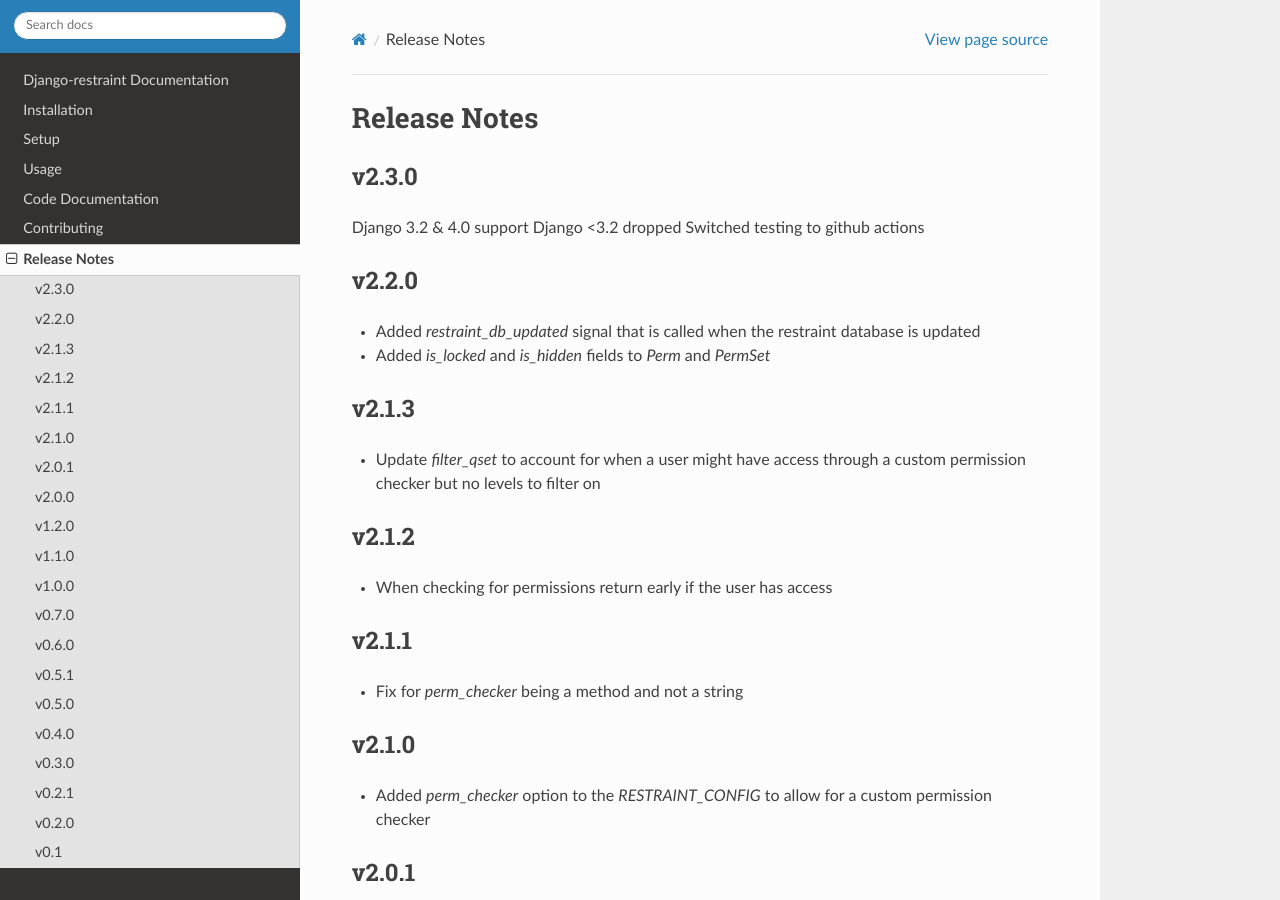
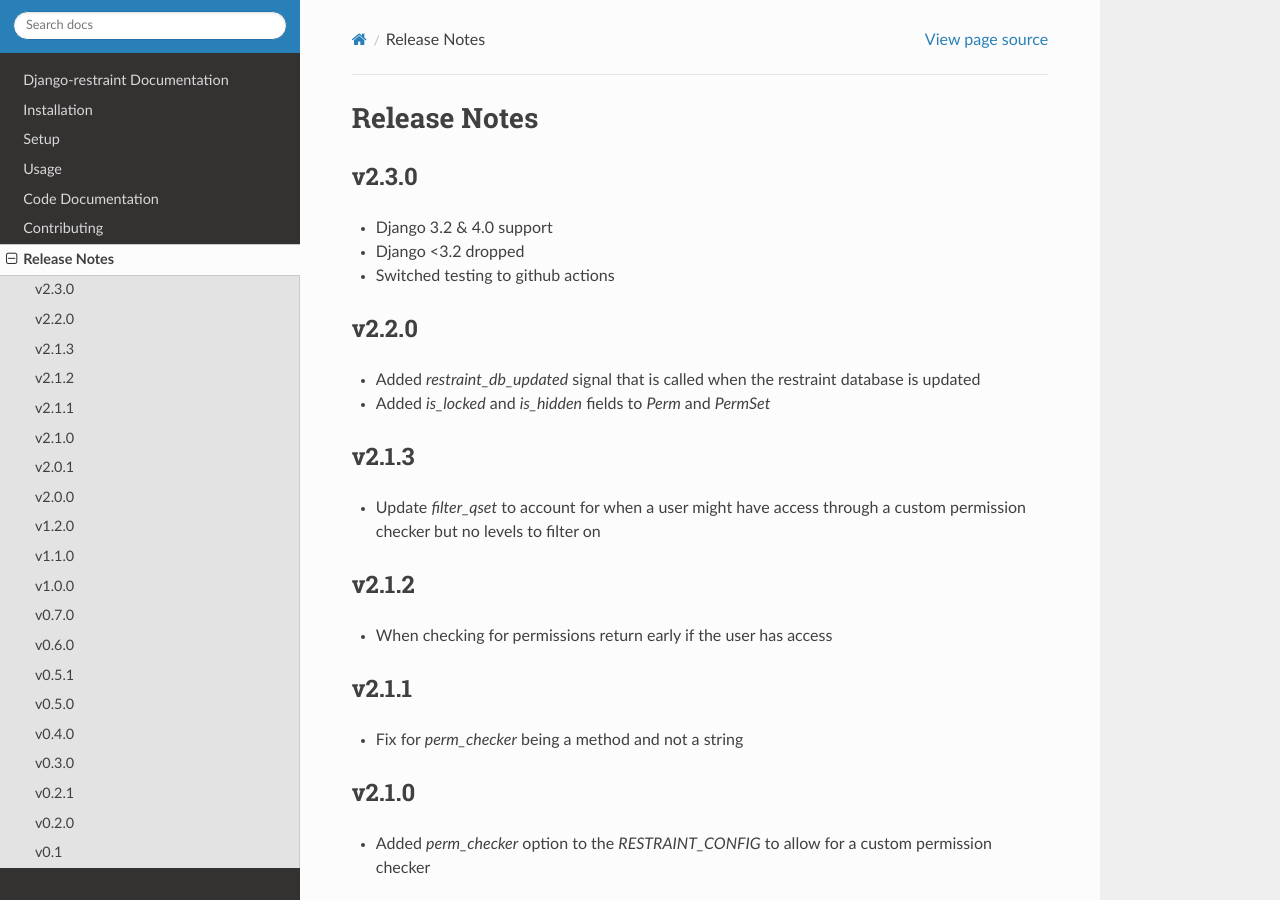
Before and after one commit to ambitioninc/django-restraint, a Sphinx documentation site: the page built from docs/release_notes.rst, in a window 1280 px wide and 900 px high. Built offline with Sphinx 7.4.7 and the Read the Docs theme 2.0.0, drawn with Linux system fonts in a browser that asks for light colours.

```diff
--- a/docs/release_notes.rst
+++ b/docs/release_notes.rst
@@ -3,9 +3,9 @@ Release Notes
 
 v2.3.0
 -------
-Django 3.2 & 4.0 support
-Django <3.2 dropped
-Switched testing to github actions
+* Django 3.2 & 4.0 support
+* Django <3.2 dropped
+* Switched testing to github actions
 
 v2.2.0
 ------
```
Also changed, not shown: publish.py (+3 -5 lines), .travis.yml (deleted), 2 other files.
